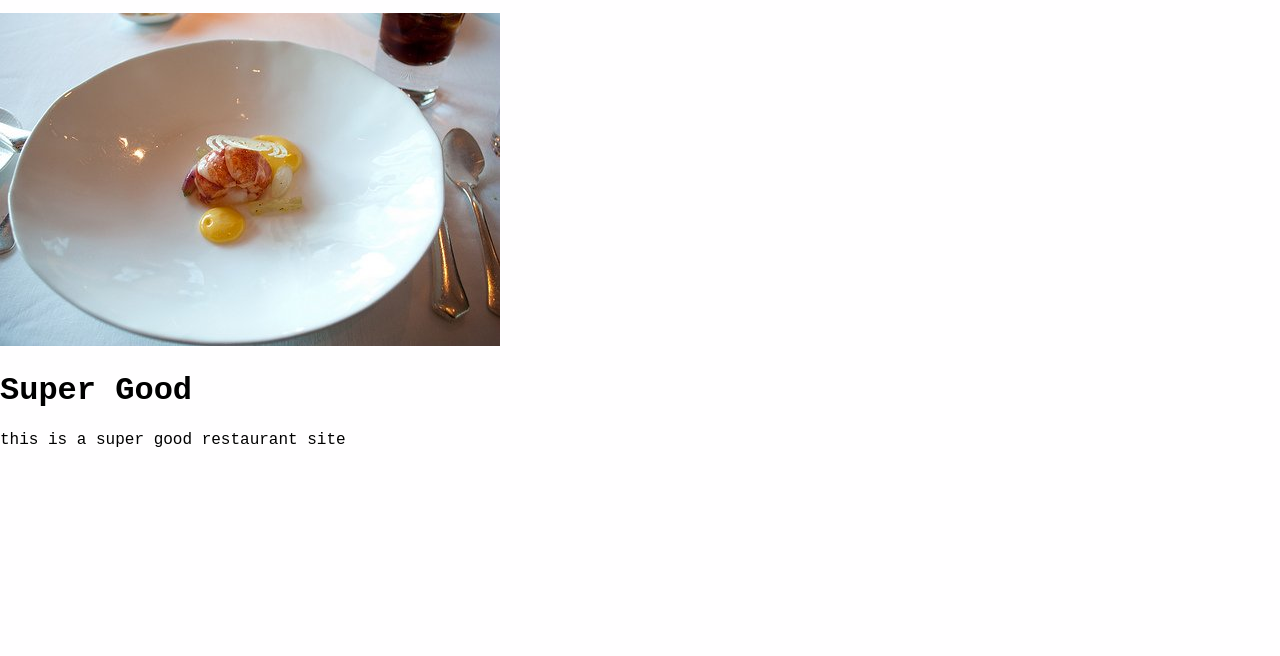
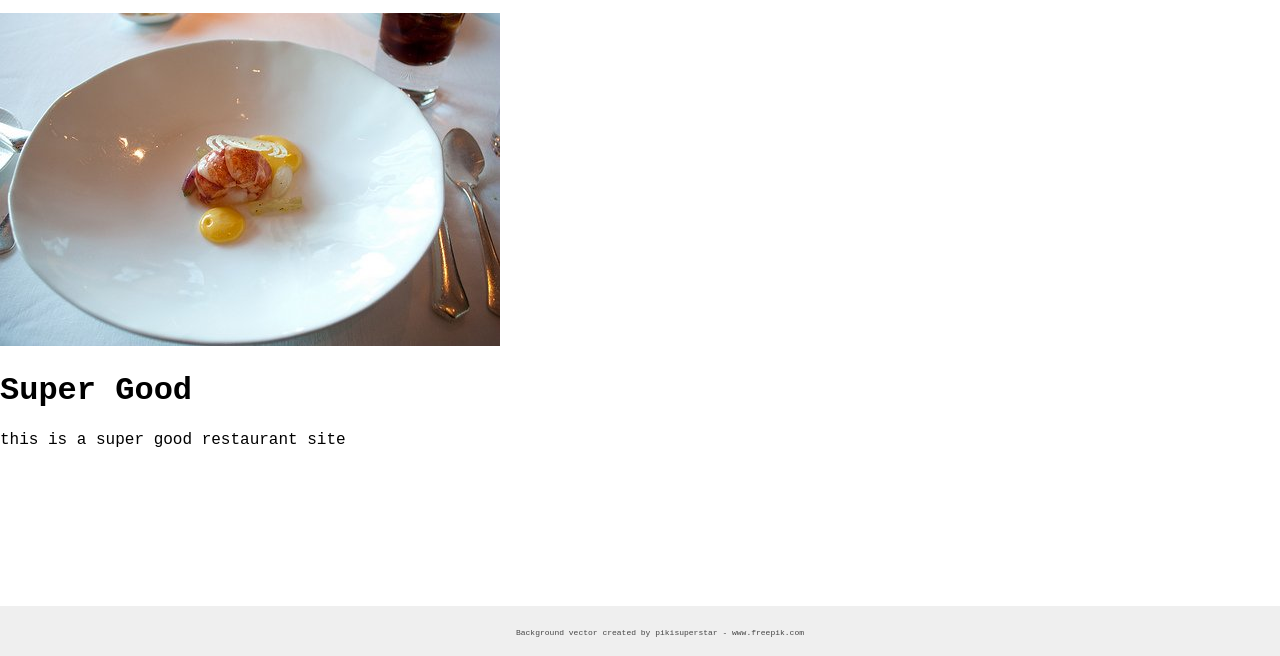
Before and after one commit to arito7/restaurant-page, a website built with webpack: page dist/index.html in a window 1280 px wide. Shown: the part 144-800 px from the top of the page. Built offline with nearby package versions, Linux system fonts and the light colour scheme.

Commit message:
Add basic footer for credits

```diff
--- /dev/null
+++ b/src/css/footer.css
@@ -0,0 +1,19 @@
+footer.footer {
+    background-color: #efefef;
+}
+
+.footer {
+    display: flex;
+    align-items: center;
+    justify-content: center;
+}
+
+.footer > ul > li {
+    list-style: none;
+}
+
+.footer > ul > li > a {
+    text-decoration: none;
+    color: #454545;
+    font-size: 0.5em;
+}
--- /dev/null
+++ b/src/css/header.css
@@ -0,0 +1,31 @@
+.header {
+    display: flex;
+    padding: 16px;
+    z-index: 1;
+}
+
+.header > ul {
+    flex: 1;
+    align-items: center;
+    background-color: #fff;
+    display: grid;
+    grid-template-columns: 2fr 2fr 2fr;
+    justify-items: center;
+    margin: 0;
+    padding: 32px;
+}
+.header > img {
+    width: 10%;
+}
+
+.header > ul > li {
+    list-style: none;
+}
+
+.header > ul > li > a {
+    text-decoration: none;
+    color: #212121;
+}
+.header > ul > li > a:hover {
+    color: red;
+}
--- a/src/css/styles.css
+++ b/src/css/styles.css
@@ -3,42 +3,23 @@
     src: url('../fonts/lobster-regular.ttf') format('ttf');
     font-style: normal;
 }
-
+html {
+    height: 100%;
+}
 body {
     font-family: 'Lobster', 'Courier New', monospace;
     margin: 0;
     padding: 0;
-    background-color: #fffeff;
+    height: 100%;
 }
 
-.header {
+.container {
     display: flex;
-    padding: 16px;
-    z-index: 1;
+    height: 100%;
+    flex-direction: column;
 }
 
-.header > ul {
+.content {
     flex: 1;
-    align-items: center;
-    background-color: #fff;
-    display: grid;
-    grid-template-columns: 2fr 2fr 2fr;
-    justify-items: center;
-    margin: 0;
-    padding: 32px;
+    align-self: stretch;
 }
-.header > img {
-    width: 10%;
-}
-
-.header > ul > li {
-    list-style: none;
-}
-
-.header > ul > li > a {
-    text-decoration: none;
-    color: #212121;
-}
-.header > ul > li > a:hover {
-    color: red;
-}
--- a/src/index.js
+++ b/src/index.js
@@ -1,10 +1,12 @@
-import {load} from './js/initload';
+import {home} from './js/home';
 import {header} from './js/header';
+import {footer} from './js/footer';
 import './css/styles.css';
 
 (()=>{
     const wrapper = document.querySelector('.container');
     wrapper.appendChild(header(document));
-    wrapper.appendChild(load(document));
+    wrapper.appendChild(home(document));
+    wrapper.appendChild(footer(document));
 })()
 console.log('hello');
--- /dev/null
+++ b/src/js/footer.js
@@ -0,0 +1,23 @@
+import '../css/footer.css';
+
+const footer = (doc) => {
+    const container = doc.createElement('footer');
+    container.classList.add('footer');
+
+    const tags = [
+        `<a href='https://www.freepik.com/vectors/background'>Background vector created by pikisuperstar - www.freepik.com</a>`,
+    ]
+
+    const list = doc.createElement('ul');
+    for (let i of tags){
+        const li = doc.createElement('li');
+        li.innerHTML = i;
+        list.appendChild(li);
+    }
+
+    container.appendChild(list);
+    console.log('footer is running')
+    return container;
+};
+
+export {footer};
--- a/src/js/header.js
+++ b/src/js/header.js
@@ -1,9 +1,10 @@
 import Logo from '../img/logo.png';
+import '../css/header.css';
 
 const header = (doc) => {
     const logo = new Image();
     logo.src = Logo;
-    const container = doc.createElement('div');
+    const container = doc.createElement('header');
     container.classList.add('header');
 
     container.appendChild(logo);
--- a/src/js/initload.js
+++ b/src/js/home.js
@@ -1,7 +1,8 @@
 import imgLobster from '../img/image.jpg';
 
-const load = function(doc){
+const home = function(doc){
     const wrapper = doc.createElement('div');
+    wrapper.classList.add('content');
 
     const image = new Image();
     image.src = imgLobster;
@@ -17,4 +18,4 @@ const load = function(doc){
     return wrapper;
 }
 
-export {load};
+export {home};
```
